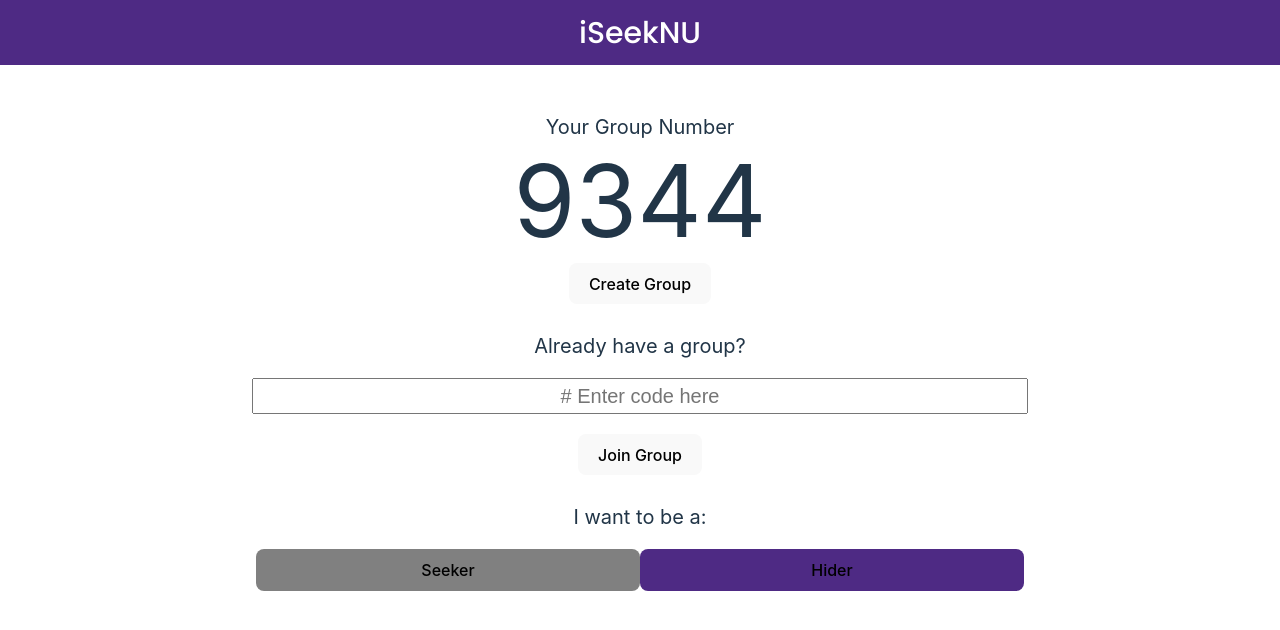
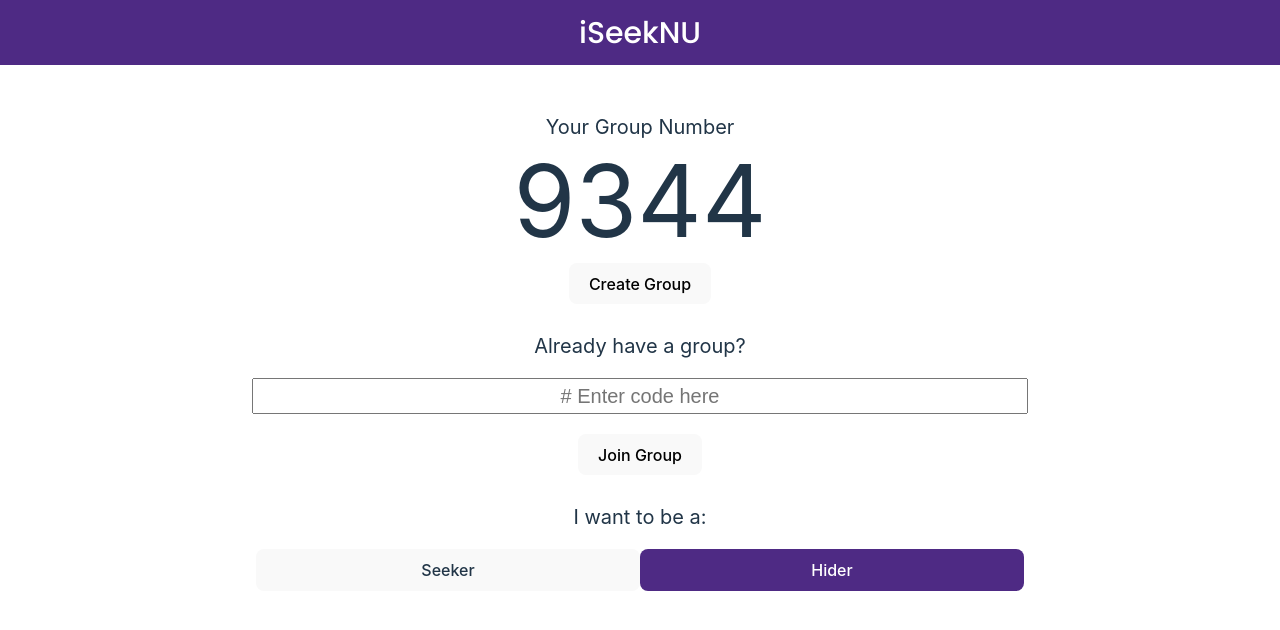
Before and after one commit to 397-f22/iSeekNU, a React (Vite) app: page / in a window 1280 px wide. Shown: the top 630 px of the page. Built offline with nearby package versions, Linux system fonts and the light colour scheme; no server answers; the database is empty.

Commit message:
handle dark and light mode

```diff
--- a/src/Components/Homepage.jsx
+++ b/src/Components/Homepage.jsx
@@ -66,24 +66,24 @@ const Homepage = ({ setRoomID, setHomepage, seeker, setSeeker }) => {
       <div style={{ textAlign: "center", marginTop: "30px" }}>
         <p style={{fontSize: "20px"}}>I want to be a: </p>
         <button
-          style={{ backgroundColor: seeker ?  "#4E2A84" : "grey",  width: "30vw" }}
+          style={{ backgroundColor: seeker ?  "#4E2A84" : "#f9f9f9",  width: "30vw" }}
           type="submit"
           className="btn btn-dark"
           onClick={() => {
             setSeeker(true);
           }}
         >
-          <span>Seeker</span>
+          <span style={{color: seeker ? "white" : "#213547"}}>Seeker</span>
         </button>
         <button
-          style={{ backgroundColor: seeker ? "grey" : "#4E2A84", width: "30vw" }}
+          style={{ backgroundColor: seeker ? "#f9f9f9" : "#4E2A84", width: "30vw" }}
           type="submit"
           className="btn btn-dark"
           onClick={() => {
             setSeeker(false);
           }}
         >
-          <span>Hider</span>
+          <span style={{color: seeker ? "#213547":  "white" }}>Hider</span>
         </button>
       </div>
     </div>
--- a/src/Components/map.jsx
+++ b/src/Components/map.jsx
@@ -188,12 +188,12 @@ export default function Map({ roomID, setHomepage, seeker }) {
   return isLoaded ? (
     <div>
       <div style={{ display: "flex", justifyContent: "center"}} >
-        <div style={{display: "flex", alignItems: "center", justifyContent: "center", height: "30px", width: "50vw", backgroundColor: "#1a1a1a", borderRadius: "10px", zIndex: "1", marginTop: "10px"}}>
+        <div className="map-float" style={{display: "flex", alignItems: "center", justifyContent: "center", height: "30px", width: "50vw", borderRadius: "10px", zIndex: "1", marginTop: "10px"}}>
           <span>Join code: {roomID}</span>
         </div>
       </div>
       <div style={{ display: "flex", justifyContent: "center"}} >
-        <div style={{ display: "flex", alignItems: "center", justifyContent: "center", height: "30px", width: "50vw", backgroundColor: "#1a1a1a", borderRadius: "10px", zIndex: "1", marginTop: "10px"}}>
+        <div className="map-float" style={{ display: "flex", alignItems: "center", justifyContent: "center", height: "30px", width: "50vw", borderRadius: "10px", zIndex: "1", marginTop: "10px"}}>
           <span>Your role: {seeker ? "Seeker" : "Hider"}</span>
         </div>
       </div>
--- a/src/index.css
+++ b/src/index.css
@@ -55,6 +55,13 @@ button {
 button:focus-visible {
   outline: 4px auto -webkit-focus-ring-color;
 } */
+.map-float {
+  background-color: #1a1a1a;
+}
+
+.map-float > span {
+  color: rgba(255, 255, 255, 0.87)
+}
 
 @media (prefers-color-scheme: light) {
   :root {
@@ -67,4 +74,10 @@ button:focus-visible {
   button {
     background-color: #f9f9f9;
   }
+  .map-float {
+    background-color: #f9f9f9;
+  }
+  .map-float > span {
+    color: #213547
+  }
 }
```
